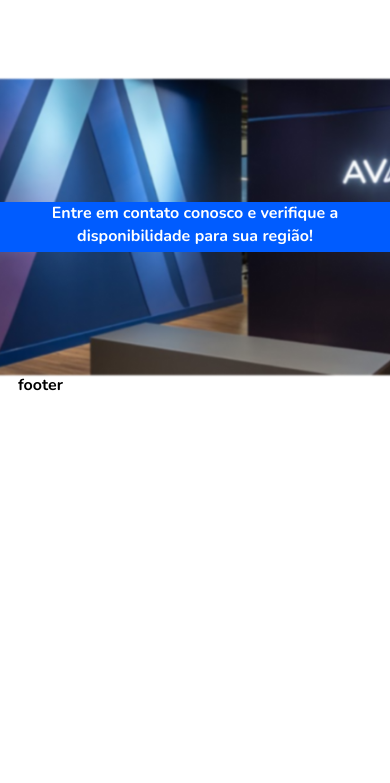
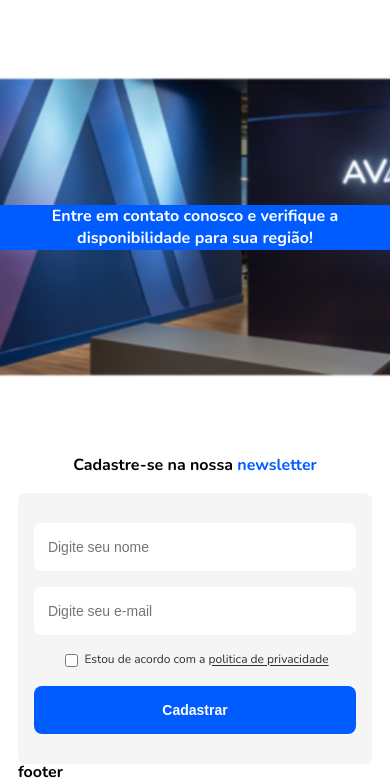
Before and after one commit to renata-aline/avanti, a website: page src/index.html in a window 390 px wide. Shown: the part 3380-4163 px from the top of the page. Before the commit the page ends 3776 px from the top, so only its background shows below. Drawn offline with nearby package versions, Linux system fonts and the light colour scheme; files that its build step writes are made by us from their sources.

Commit message:
adicionado seção newsletter mobile

```diff
--- a/src/index.html
+++ b/src/index.html
@@ -284,6 +284,39 @@
             </p>
           </div>
         </section>
+
+        <section class="newsletter">
+          <div class="content">
+            <h3 class="newsletter__title">
+              Cadastre-se na nossa
+              <span class="newsletter__title--highlight">newsletter</span>
+            </h3>
+            <form class="newsletter__form">
+              <input
+                type="text"
+                placeholder=" Digite seu nome"
+                class="newsletter__form_input"
+                required
+              />
+              <input
+                type="email"
+                placeholder=" Digite seu e-mail"
+                class="newsletter__form_input"
+                required
+              />
+              <label class="newsletter__form_checkbox">
+                <input type="checkbox" required />
+                Estou de acordo com a
+                <a href="#" class="newsletter__form_checkbox--link"
+                  >politica de privacidade</a
+                >
+              </label>
+              <button type="submit" class="newsletter__form_button">
+                Cadastrar
+              </button>
+            </form>
+          </div>
+        </section>
       </main>
       <footer>
         <div class="content content--footer">
--- a/src/scss/base/_vars.scss
+++ b/src/scss/base/_vars.scss
@@ -1,5 +1,6 @@
 $bg-default-color: #fff;
 $bg-default-light-color:#e7e7ea;
+$bg-light-grey-color:#f5f5f5;
 $primary-color: #005cff;
 $primary-dak-color:#00264e;
 $secondary-color: #dddddd;
--- a/src/scss/components/main/_card.scss
+++ b/src/scss/components/main/_card.scss
@@ -86,5 +86,10 @@
     font-weight: 700;
     font-size: 14px;
     margin-top: 10px;
+    cursor: pointer;
+
+    &:hover {
+      opacity: 0.8;
+    }
   }
 }
--- a/src/scss/components/main/_contact.scss
+++ b/src/scss/components/main/_contact.scss
@@ -14,7 +14,6 @@
 
   &__text {
     width: 100%;
-    height: 50px;
     color: $text-light-color;
     background-color: $primary-color;
     font-weight: 600;
--- /dev/null
+++ b/src/scss/components/main/_newsletter.scss
@@ -0,0 +1,68 @@
+@import "../../base/vars";
+
+.newsletter {
+  margin-top: 80px;
+  overflow: hidden;
+
+  &__title {
+    color: $text-default-color;
+    font-weight: 700;
+    font-size: 16px;
+    text-align: center;
+
+    &--highlight {
+      color: $primary-color;
+    }
+  }
+
+  &__form {
+    display: flex;
+    flex-direction: column;
+    align-items: center;
+    gap: 16px;
+    margin-top: 20px;
+    padding: 30px 16px;
+    border-radius: 8px;
+    background-color: $bg-light-grey-color;
+
+    &_input {
+      box-sizing: border-box;
+      width: 100%;
+      height: 48px;
+      border-radius: 8px;
+      border: none;
+      outline: none;
+      padding: 10px;
+      color: $text-secondary-color;
+      background-color: $bg-default-color;
+      font-size: 14px;
+    }
+
+    &_checkbox {
+      font-size: 12px;
+      font-weight: 400;
+      color: $text-secondary-color;
+
+      &--link {
+        cursor: pointer;
+        color: $text-secondary-color;
+        text-decoration: underline;
+      }
+    }
+
+    &_button {
+      width: 100%;
+      height: 48px;
+      border-radius: 8px;
+      border: none;
+      background-color: $primary-color;
+      color: $text-light-color;
+      font-weight: 700;
+      font-size: 14px;
+
+      &:hover {
+        opacity: 0.8;
+      }
+    }
+  }
+}
--- a/src/scss/main.scss
+++ b/src/scss/main.scss
@@ -8,6 +8,7 @@
 @import 'components/main/_about';
 @import 'components/main/_about-product';
 @import 'components/main/_contact';
+@import 'components/main/_newsletter';
 
 html {
   scroll-behavior: smooth;
```
